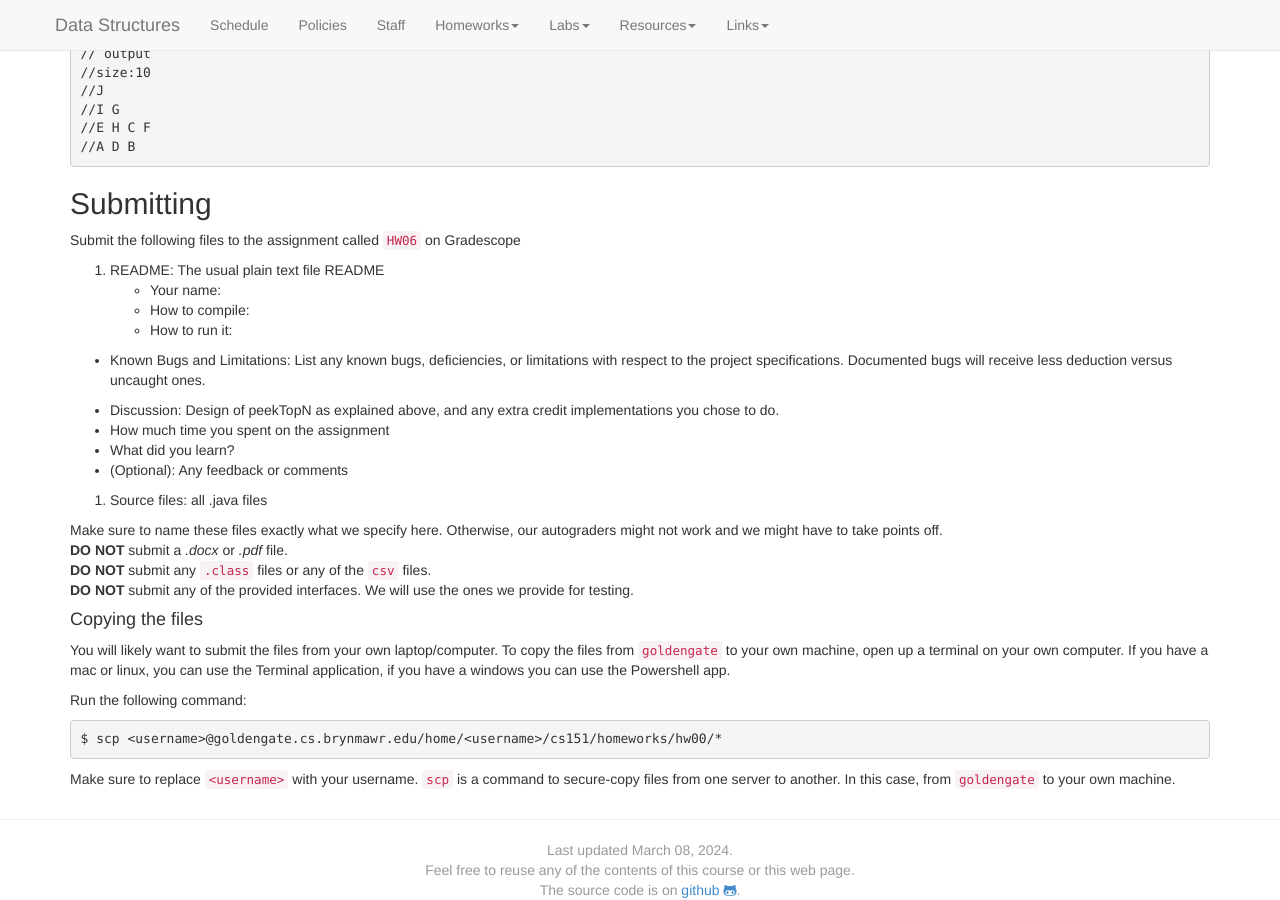
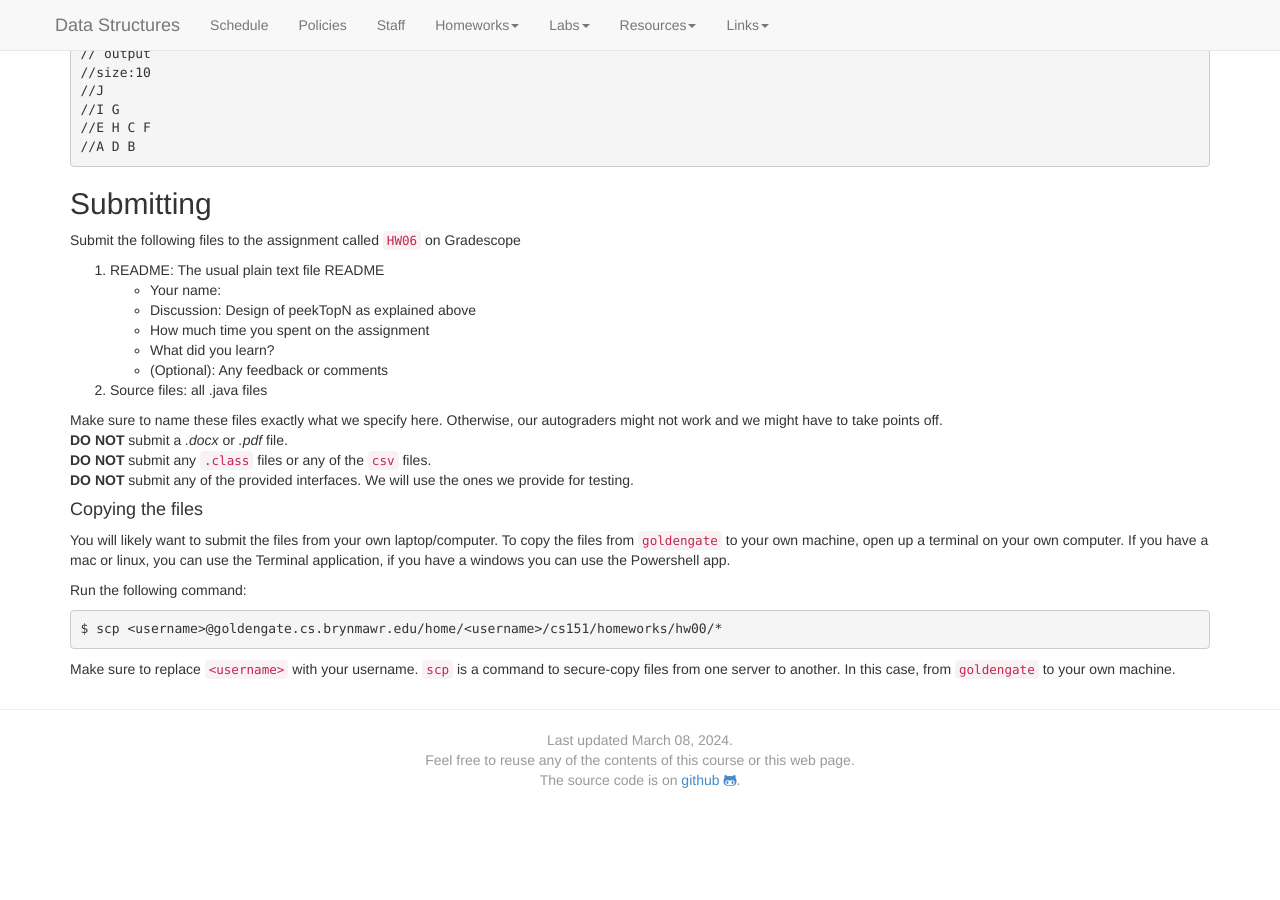
Before and after one commit to kalte0/BMC-CS-151.github.io, a Jekyll site: the page built from hws/HW06.md, in a window 1280 px wide and 900 px high, scrolled down 2809 px. Built offline with Jekyll 4.4.1, drawn with Linux system fonts in a browser that asks for light colours; nearby versions of some CDN libraries; after the commit the page ends 3599 px from its top, so only the background shows below that.

Commit message:
Update HW06.md

```diff
--- a/hws/HW06.md
+++ b/hws/HW06.md
@@ -261,15 +261,7 @@ Submit the following files to the assignment called `HW06` on Gradescope
 
 1. README: The usual plain text file README
   - Your name:
-  - How to compile:
-  - How to run it:
-
-  - Known Bugs and Limitations: List any known bugs, deficiencies, or
-limitations with respect to the project specifications. Documented bugs
-will receive less deduction versus uncaught ones.
-
-  - Discussion: Design of peekTopN as explained above, and any extra credit
-implementations you chose to do.
+  - Discussion: Design of peekTopN as explained above
   - How much time you spent on the assignment
   - What did you learn?
   - (Optional): Any feedback or comments
```
